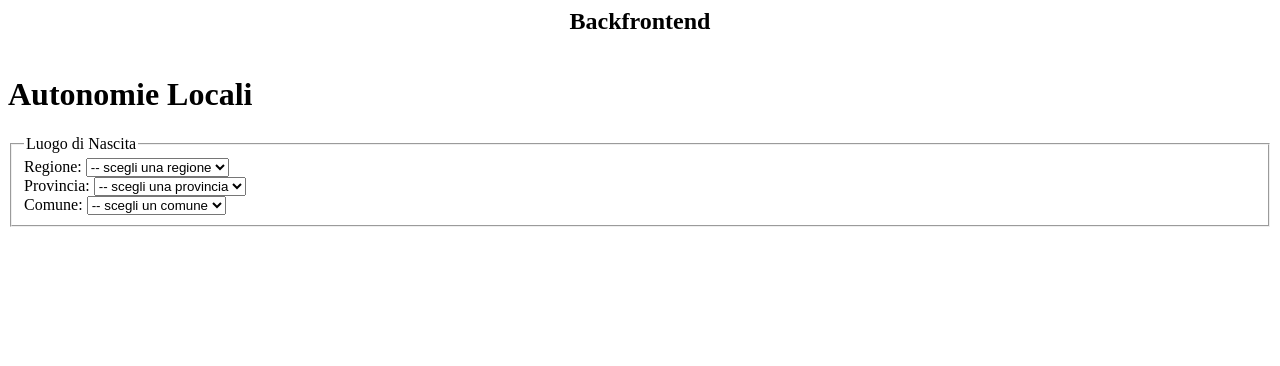
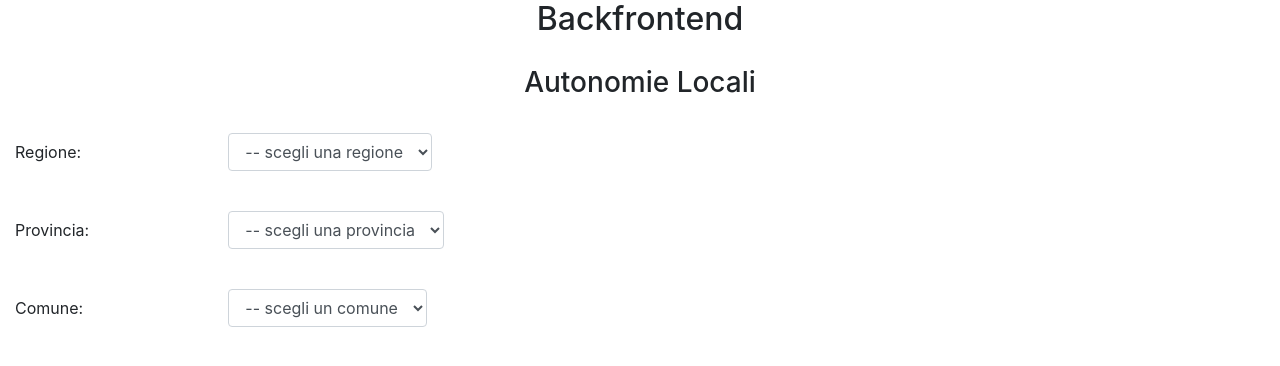
Before and after one commit to msiApache/FrontBackend, a PHP site: page / in a window 1280 px wide. Shown: the top 366 px of the page. Run offline with PHP 8.4, Linux system fonts and the light colour scheme; data comes from the database, SQL or seed files in the repository; some libraries are stand-ins or nearby versions.

Commit message:
Aggiornato mapper e controller per metodi province e comuni, cambiato sistema con cui  si ricavano i dati backend e frontend cambiato javascript, aggiunto script di creazione  e inserimento  dati regioni, province e comuni

```diff
--- a/index.php
+++ b/index.php
@@ -30,38 +30,69 @@
 echo '<h2 style="text-align: center; padding-bottom: 20px">Backfrontend</h2>';
 
 ?>
-<html>
+
+<!DOCTYPE html>
+<html lang="en">
 <head>
     <title>Enti Locali</title>
+    <link rel="stylesheet" href="css/bootstrap.min.css">
     <script src="/JS/jquery-3.5.1.js"></script>
     <script src="/JS/select.js"></script>
 </head>
 <body>
-<h1>Autonomie Locali</h1>
+
+<div class="container-fluid">
+    <div class="row">
+        <div class="col-sm">
+            <h3 style="text-align: center; padding-bottom: 25px">Autonomie Locali</h3>
             <form method="post" action="index.php">
-    <fieldset>
-        <legend>Luogo di Nascita</legend>
-        <label for="regione">Regione:</label> <span id="errregione"></span>
+                <div class="form-group">
 
-        <select name="regione" id="regione">
+                    <div class="form-group row">
+                        <label for="regione" class="col-sm-2 col-form-label">Regione:</label>
+                        <div class="col-sm-10">
+                            <select class="form-control" name="regione" id="regione" style="max-width: max-content">
                                 <option value="">-- scegli una regione</option>
                                 <?php
                                 $entiLocaliMapper->fetchAllRegioni();
                                 ?>
                             </select>
+                        </div>
+                    </div>
 
                     <br>
 
-        <label for="provincia">Provincia:</label> <span id="errprovincia"></span>
-        <select name="provincia" id="provincia">
+                    <div class="form-group row">
+                        <label for="provincia" class="col-sm-2 col-form-label">Provincia:</label>
+                        <div class="col-sm-10">
+                            <select class="form-control" name="provincia" id="provincia" style="max-width: max-content">
                                 <option value="">-- scegli una provincia</option>
+                                <?php
+                                $entiLocaliMapper->findProvByReg();
+                                ?>
                             </select>
+                        </div>
+                    </div>
 
                     <br>
 
-        <label for="comune">Comune:</label> <span id="errcomune"></span>
-        <select name="comune" id="comune">
+                    <div class="form-group row">
+                        <label for="comune" class="col-sm-2 col-form-label">Comune:</label>
+                        <div class="col-sm-10">
+                            <select class="form-control" name="comune" id="comune" style="max-width: max-content">
                                 <option value="">-- scegli un comune</option>
+                                <?php
+                                $entiLocaliMapper->findComByPro();
+                                ?>
                             </select>
-    </fieldset>
+                        </div>
+                    </div>
+
+                </div>
             </form>
+        </div>
+    </div>
+</div>
+
+</body>
+</html>
```
Lines whose indentation alone changed are shown as unchanged.
